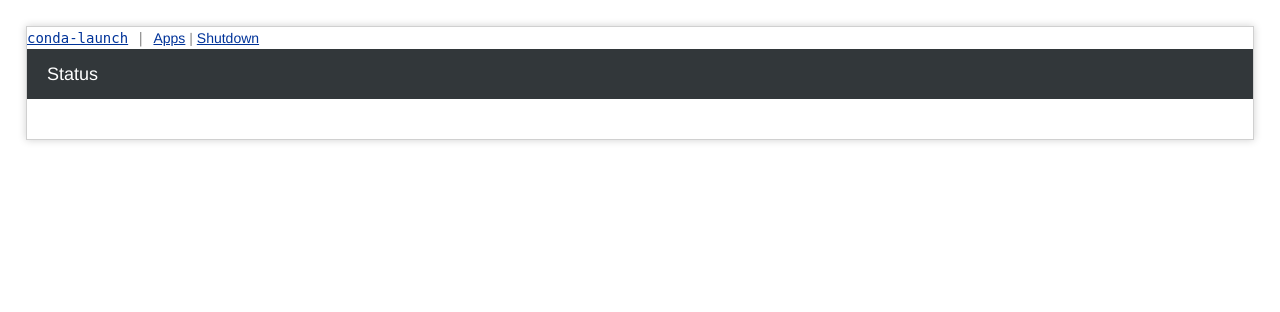
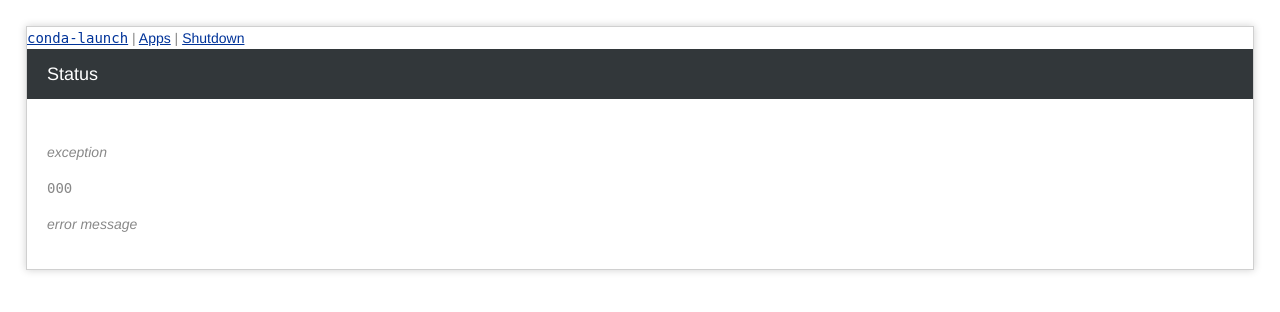
Before and after one commit to conda-archive/conda-launch, a Flask app: template ipyapp/templates/server_status.html in a window 1280 px wide. Shown: the top 312 px of the page. Run offline with Flask 2, Linux system fonts and the light colour scheme; the template is opened without the code that fills it: most values are stand-ins (such as "Sample title", 1, 10 or a date in 2020); parts of the project's set-up code (start-up, migrations or seed data) failed here and were passed over.

Commit message:
improve documentation; filter out ANSI (fixes #11); better error messages; fix wrong template (fixes #14); add static file serving (fixes #13);

```diff
--- a/ipyapp/server.py
+++ b/ipyapp/server.py
@@ -34,9 +34,18 @@
 
 from ipyapp.execute import run, NotebookApp, NotebookAppFormatError, NotebookAppExecutionError, NotebookAppError
 from ipyapp.daemon  import Daemon
-from ipyapp.config  import DEBUG, PORT, HOST, PREFIX, PIDFILE, LOGFILE, ERRFILE, TIMEOUT, FORMAT, LOG_LEVEL
+from ipyapp.config  import DEBUG, PORT, HOST, PREFIX, PIDFILE, LOGFILE, ERRFILE, TIMEOUT, FORMAT, LOG_LEVEL, SECRET_KEY
 
 app = Flask(__name__, template_folder='templates')
+app.debug = DEBUG # NOTE: app.debug = True will stop daemonizer from working!
+
+try:
+    from flask_debugtoolbar import DebugToolbarExtension
+    app.config['SECRET_KEY'] = SECRET_KEY
+    toolbar = DebugToolbarExtension(app)
+except Exception:
+    # I guess flask-debugtoolbar isn't installed, so just ignore this
+    pass
 
 @app.route("/custom.css")
 @app.route("/ipyapp/custom.css")
@@ -72,6 +81,10 @@
                                message='ERROR: Cannot shutdown. Not running from LOCALHOST. Contact system administrator'),
                 404)
 
+@app.route('/favicon.ico')
+def favicon():
+    return app.send_static_file('favicon.ico')
+
 def fetch_nb(nbname):
     """Given the notebook name, find it locally and return the full path"""
     nbpaths = [ nbname,
@@ -93,7 +106,7 @@
     try:
         nbpath = fetch_nb(nbname)
     except LookupError as ex:
-        return (render_template("status.html", message="Cannot locate notebook app: " + nbname),
+        return (render_template("server_status.html", message="Cannot locate notebook app: " + nbname),
                 404)
 
     jinja_env = Environment(loader=PackageLoader('ipyapp', 'templates'))
@@ -154,19 +167,28 @@
 
     except (IOError, ValueError, NotebookAppFormatError) as ex:
         return (render_template("server_status.html",
-                                message="Notebook App [%s] invalid file: %s\n%s" % (nbpath, ex, err)),
+                                message="Notebook App [%s] invalid file" % nbpath,
+                                exception=ex,
+                                error=err),
                 501)
-    except (BadRequestKeyError, KeyError, ValueError) as ex:
+    except (BadRequestKeyError, KeyError, ValueError, TypeError) as ex:
+        # TODO: tighten this up so invalid inputs are caught in a way that nba.name can be used
         return (render_template("server_status.html",
-                                message="Notebook App [%s] invalid inputs: %s\n%s" % (nbpath, ex, err)),
+                                message="Notebook App [%s] invalid inputs" % nbpath,
+                                exception=ex,
+                                error=err),
                 400)
     except NotebookAppExecutionError as ex:
         return (render_template("server_status.html",
-                                message='Notebook App [%s] failed to run: %s\n%s' % (nba.name, ex, err)),
+                                message='Notebook App [%s] failed to run' % nba.name,
+                                exception=ex,
+                                error=err),
                 400)
     except Exception as ex:
         return (render_template("server_status.html",
-                                message='Notebook App [%s] unknown error: %s\n%s' % (nbpath, ex, err)),
+                                message='Notebook App [%s] unknown error' % nbpath,
+                                exception=ex,
+                                error=err),
                 400)
 
 
--- a/ipyapp/templates/form.html
+++ b/ipyapp/templates/form.html
@@ -20,8 +20,9 @@
                     <table>
                         {% for name, type in params %}
                             <tr>
-                                <td><abbr title="{{type}}">{{name}}</abbr></td>
-                                <td><input type="text" name={{name}} /><br /></td>
+                                <td>{{name}}</td>
+                                <td><input type="text" name="{{name}}" /><br /></td>
+                                <td>{{type}}</td>
                             </tr>
                         {% endfor %}
                     </table>
--- a/ipyapp/templates/server_output.html
+++ b/ipyapp/templates/server_output.html
@@ -36,7 +36,7 @@
 {% block body %}
     <body>
         <div id="container">
-            <tt><a href="http://github.com/conda/conda-launch">conda-launch</a></tt>
+            <tt><a href="http://github.com/conda/conda-launch">conda-launch</a></tt> |
                     <a href="/">Apps</a> |
                     <a href="/shutdown">Shutdown</a><br>
                     <a href="?">Input Form</a> |
--- a/ipyapp/templates/server_status.html
+++ b/ipyapp/templates/server_status.html
@@ -5,13 +5,17 @@
     </head>
     <body>
         <div id="container">
-            <tt><a href="http://github.com/conda/conda-launch">conda-launch</a> | </tt><a href="/">Apps</a> | <a href="/shutdown">Shutdown</a>
+            <tt><a href="http://github.com/conda/conda-launch">conda-launch</a></tt> | <a href="/">Apps</a> | <a href="/shutdown">Shutdown</a>
 
             <div class="title">
                 <h1>Status</h1>
             </div>
             <div id="content">
-                {{ message }}
+                {{ message }}<br>
+                <i>exception</i><br>
+                <pre>{{ exception }}</pre>
+                <i>error message</i><br>
+                <pre>{{ error }}</pre>
             </div>
         </div>
     </body>
```
Also changed, not shown: ipyapp/cli.py (+1 -15 lines), ipyapp/config.py (+11 -2 lines), ipyapp/execute.py (+51 -16 lines), README.md, ipyapp/static/favicon.ico (added).
